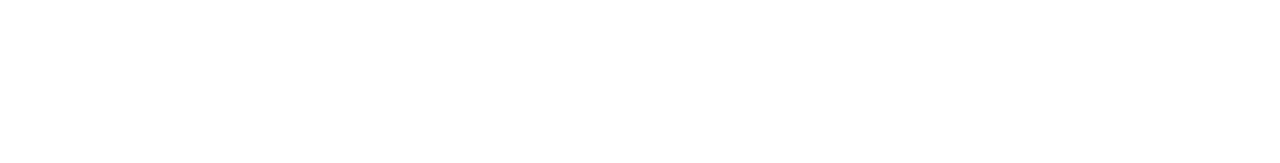
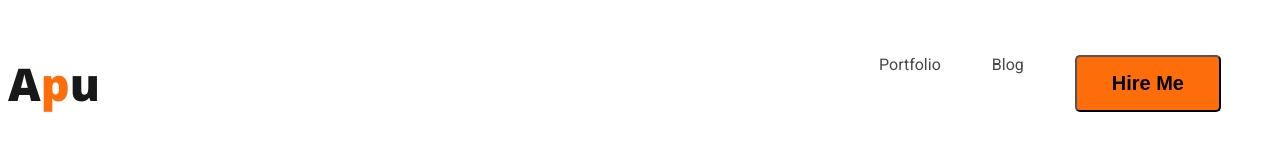
Before and after one commit to apughosh123/webdeveloper-portfolio, a plain HTML site: page index.html in a window 1280 px wide. Drawn offline with nearby package versions, Linux system fonts and the light colour scheme.

Commit message:
added nav

```diff
--- a/index.html
+++ b/index.html
@@ -4,9 +4,25 @@
     <meta charset="UTF-8">
     <meta name="viewport" content="width=device-width, initial-scale=1.0">
     <title>Web Developer Portfolio</title>
+    <link rel="preconnect" href="https://fonts.googleapis.com">
+<link rel="preconnect" href="https://fonts.gstatic.com" crossorigin>
+<link href="https://fonts.googleapis.com/css2?family=Nunito&family=Open+Sans:wght@400;700;800&family=Poppins:ital,wght@0,100;0,200;0,300;0,400;0,500;0,600;0,700;0,800;0,900;1,100;1,200;1,300;1,400;1,500;1,600;1,700;1,800;1,900&family=Roboto:ital,wght@0,100;0,300;0,400;0,500;0,700;0,900;1,100;1,300;1,400;1,500;1,700;1,900&display=swap" rel="stylesheet">
+    <link rel="stylesheet" href="style/portfolio.css">
 </head>
 <body>
     <header>
+        <nav>
+            <h3 class="nav-tittle">A<span class="text-primary">p</span>u</h3>
+            <ul>
+                <li><a href="">Portfolio</a></li>
+                <li>
+                    <a href="">Blog</a>
+                </li>
+                <li>
+                  <button class="btn-primary">Hire Me</button>
+                </li>
+            </ul>
+        </nav>
 
     </header>
     <main>
--- /dev/null
+++ b/style/portfolio.css
@@ -0,0 +1,48 @@
+body {
+    font-family: 'Nunito', sans-serif;
+    font-family: 'Open Sans', sans-serif;
+    font-family: 'Poppins', sans-serif;
+    font-family: 'Roboto', sans-serif;
+}
+
+nav {
+    display: flex;
+    justify-content: space-between;
+    align-items: center;
+}
+
+.nav-tittle {
+    color: var(--Dark-01, #181818);
+    font-family: Open Sans;
+    font-size: 45px;
+    font-style: normal;
+    font-weight: 800;
+    line-height: normal;
+}
+
+.text-primary {
+    color: #FD6E0A;
+}
+
+.btn-primary{
+    border-radius: 5px;
+    background: #FD6E0A;
+    font-size: 20px;
+    font-weight: 700;
+    padding: 15px 35px;
+}
+
+nav>ul {
+    display: flex;
+}
+
+nav li {
+    list-style: none;
+    margin-right: 51px;
+    align-items: center;
+}
+
+nav a {
+    text-decoration: none;
+    color: var(--Dark-02, #474747);
+}
```
